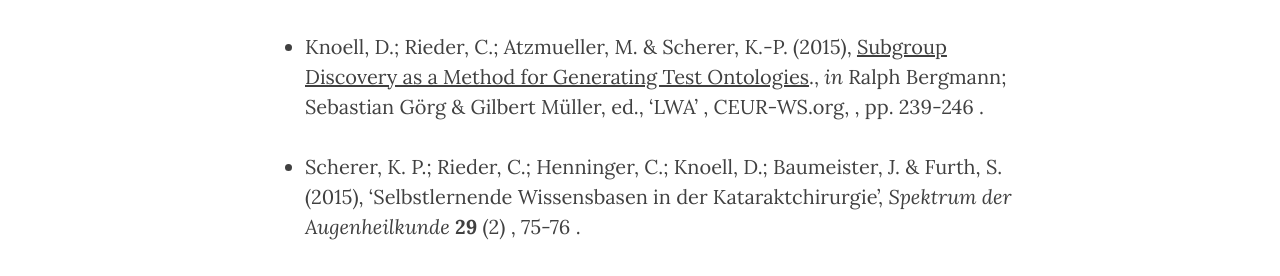
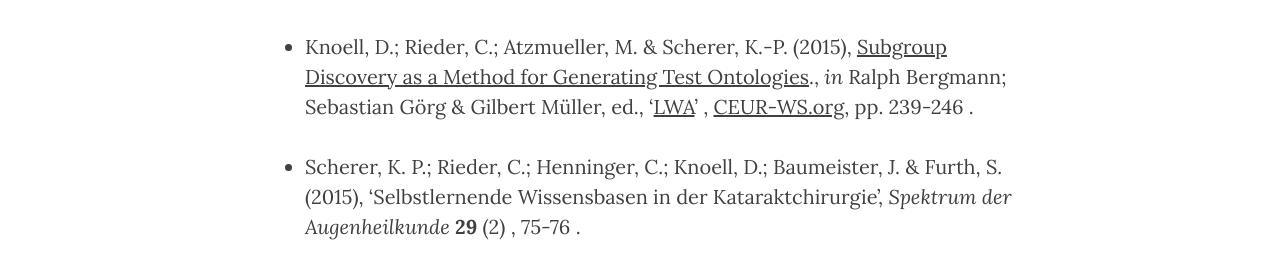
Before and after one commit to Danny4927/danny4927.github.io, a Jekyll site: the page built from publikationen.md, in a window 1280 px wide. Shown: the part 551-827 px from the top of the page. Built offline with Jekyll 4.4.1, drawn with Linux system fonts in a browser that asks for light colours; nearby versions of some CDN libraries; part of the change alters nothing that is shown.

Commit message:
added more links to publication pdf

```diff
--- a/publikationen.md
+++ b/publikationen.md
@@ -7,7 +7,7 @@ header-img: "../img/about-bg.jpg"
 
 ### 2015
 
-- Knoell, D.; Rieder, C.; Atzmueller, M. & Scherer, K.-P. (2015), [Subgroup Discovery as a Method for Generating Test Ontologies](http://ceur-ws.org/Vol-1458/F05_CRC54_Knoell.pdf)., _in_ Ralph Bergmann; Sebastian Görg & Gilbert Müller, ed., 'LWA' , CEUR-WS.org, , pp. 239-246 .
+- Knoell, D.; Rieder, C.; Atzmueller, M. & Scherer, K.-P. (2015), [Subgroup Discovery as a Method for Generating Test Ontologies](http://ceur-ws.org/Vol-1458/F05_CRC54_Knoell.pdf)., _in_ Ralph Bergmann; Sebastian Görg & Gilbert Müller, ed., '[LWA](http://ceur-ws.org/Vol-1458/)' , [CEUR-WS.org](http://CEUR-WS.org/), pp. 239-246 .
 
 - Scherer, K. P.; Rieder, C.; Henninger, C.; Knoell, D.; Baumeister, J. & Furth, S. (2015), 'Selbstlernende Wissensbasen in der Kataraktchirurgie', _Spektrum der Augenheilkunde_ **29** (2) , 75-76 .
 
```
